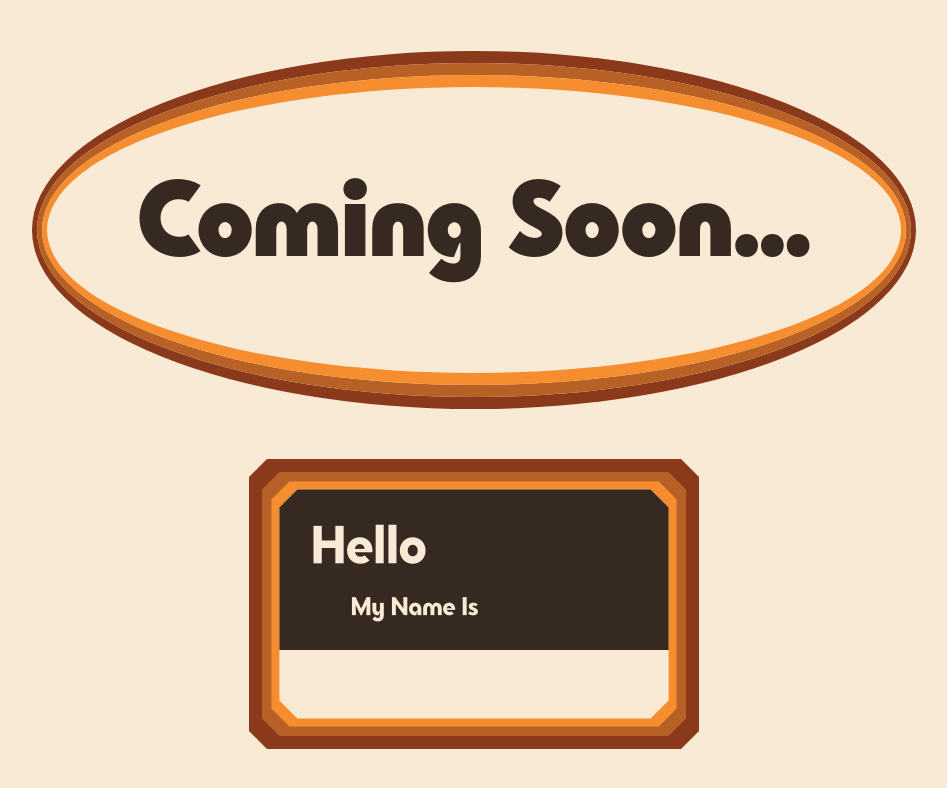
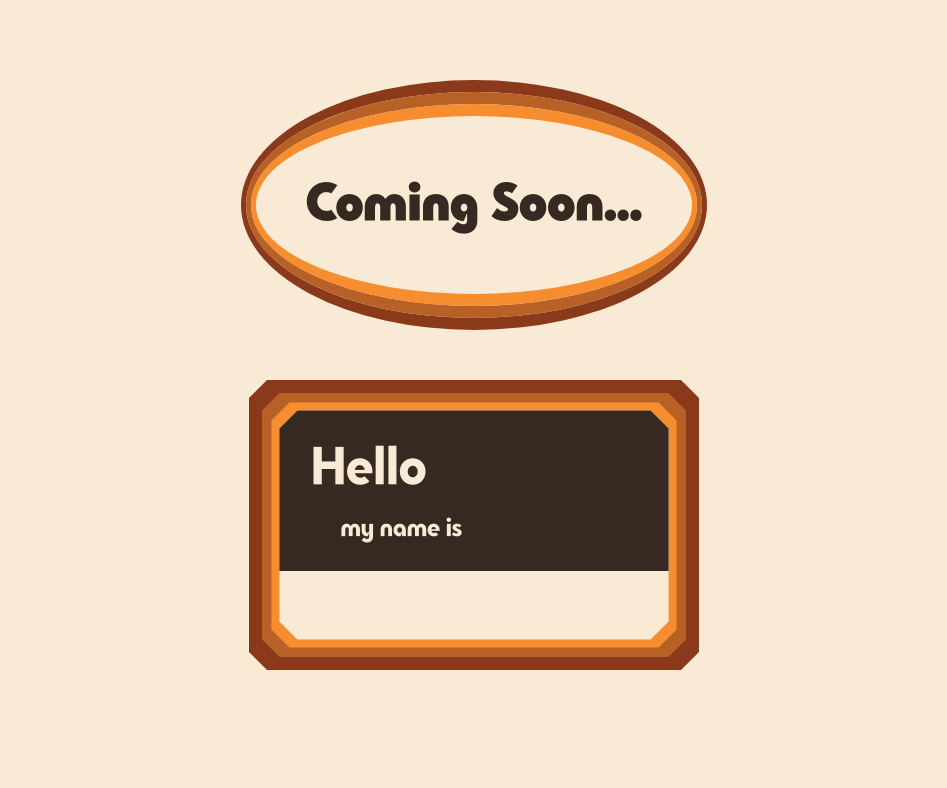
Before and after one commit to itsnameissteven/themanscene, a Next.js app: page / in a window 1280 px wide. Shown: the top 788 px of the page, without its empty margins (166-1113 px from the left). Built offline with nearby package versions, Linux system fonts and the light colour scheme.

Commit message:
Add new styles

```diff
--- a/components/RoundFrame/RoundFrame.module.scss
+++ b/components/RoundFrame/RoundFrame.module.scss
@@ -11,8 +11,11 @@
   }
 }
 .roundFrame {
+  display: flex;
+  justify-content: center;
+  width: 100%;
   .welcomeContainer {
-    margin: 50px;
+    margin-bottom: 50px;
     @include border($retroDarkBrown);
     .welcomeMiddle {
       @include border($retroBrown, 38%);
--- a/pages/index.tsx
+++ b/pages/index.tsx
@@ -18,7 +18,7 @@ const Home: NextPage = () => {
         <div className={styles.octogonContent}>
           <div className={styles.headline}>
             <h1>Hello</h1>
-            <h2>My Name Is</h2>
+            <h2>my name is</h2>
           </div>
           <div className={styles.name}>
             <h3>Steven</h3>
--- a/styles/Home.module.scss
+++ b/styles/Home.module.scss
@@ -6,15 +6,16 @@
   flex: 1 1 auto;
 
   .hello {
-    padding: 20px 80px;
+    padding: 30px 40px 25px;
+    border: 20x solid red;
     text-align: center;
     background-color: $retroCream;
-    font-size: 100px;
+    font-size: 50px;
     font-weight: 900;
     font-family: 'Bonkus';
     @include mobile {
       font-size: 35px;
-      padding: 30px 20px 25px;
+      padding: 30px 5px 25px;
     }
   }
 }
@@ -29,6 +30,7 @@
 
 .octogonContent {
   flex: 1 1 auto;
+  height: 100%;
   @include flexColumn;
   .headline {
     background-color: $retroBlack;
@@ -47,7 +49,7 @@
       color: $retroCream;
       margin-top: -16px;
       font-family: 'Bonkus';
-      padding: 0 0 8px 40px;
+      padding: 0 0 8px 30px;
       @include mobile {
         margin-top: -8px;
         font-size: 20px;
@@ -64,6 +66,7 @@
       font-family: 'Bonkus';
       font-weight: 900;
       text-align: center;
+      letter-spacing: -2px;
       @include mobile {
         font-size: 55px;
       }
```
